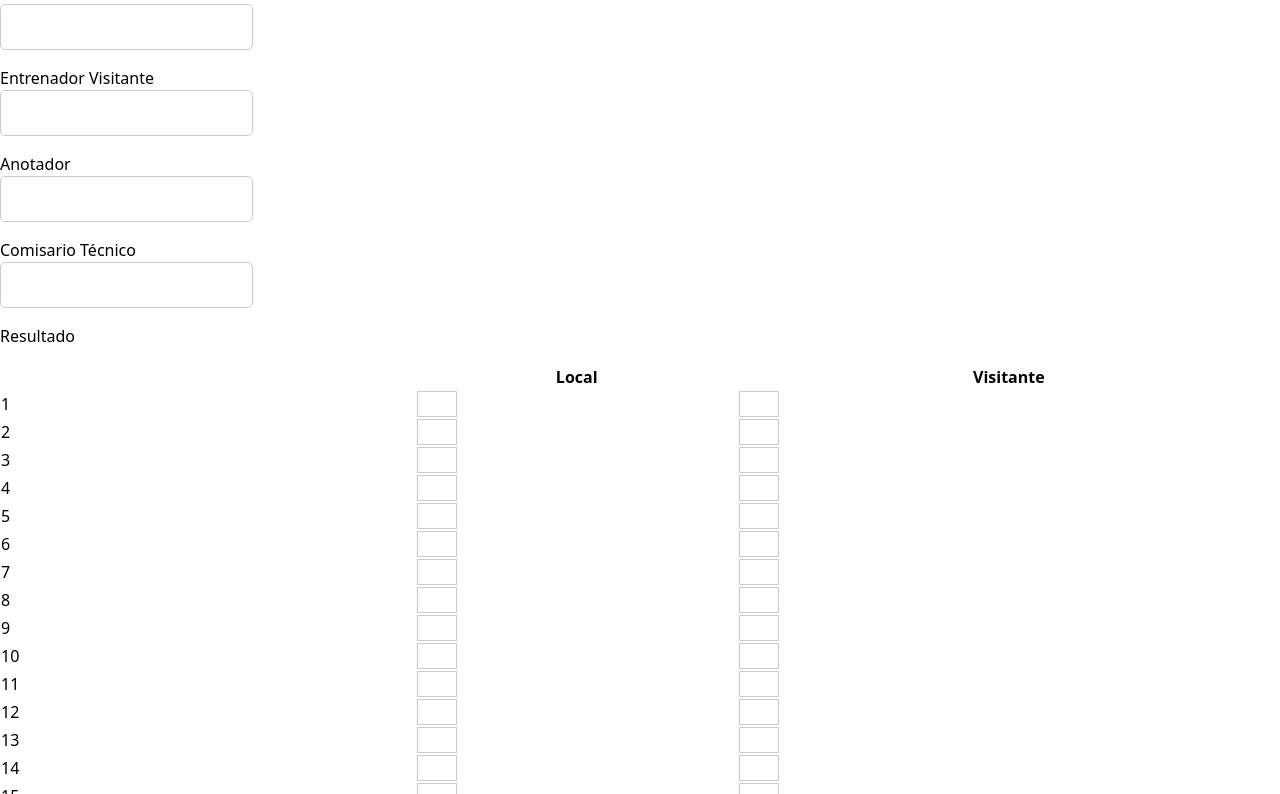
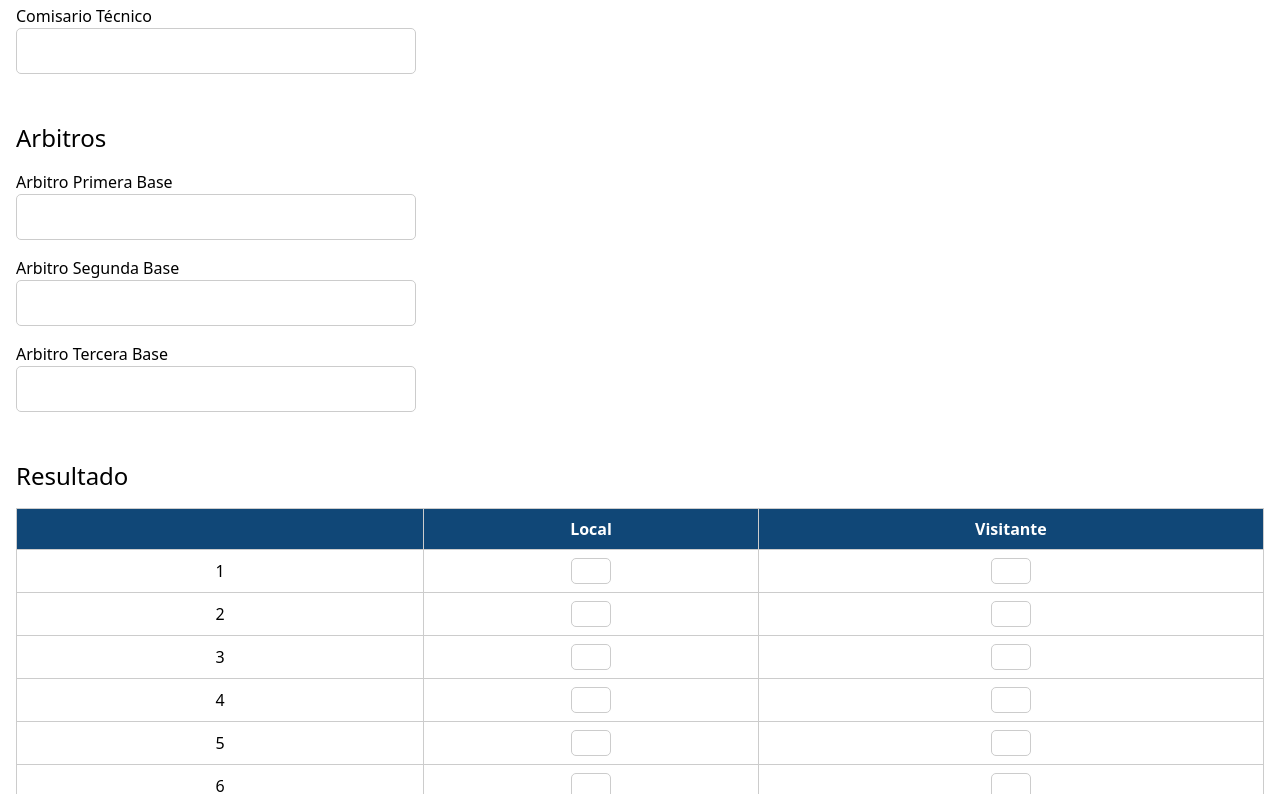
Before and after one commit to david5garcia/FBSCV-actadigital, a React (Vite) app: page /acta in a window 1280 px wide. Shown: the part 1386-2180 px from the top of the page. Built offline with nearby package versions, Linux system fonts and the light colour scheme.

Commit message:
improve style page

```diff
--- a/src/App.tsx
+++ b/src/App.tsx
@@ -6,7 +6,7 @@ function App() {
   return (
     <>
       <Navbar />
-      <ActaForm />;
+      <ActaForm />
     </>
   );
 }
--- a/src/components/ActaForm.tsx
+++ b/src/components/ActaForm.tsx
@@ -150,11 +150,12 @@ const ActaForm: React.FC = () => {
   };
 
   return (
+    <div className="mx-auto px-4 container">
       <form
         className={`flex flex-col gap-4 ${styles.formActa}`}
         onSubmit={handleSubmit}
       >
-      <h1>Acta</h1>
+        <h1 className="text-[32px]">Acta</h1>
         <label>
           Competición
           <input
@@ -260,33 +261,6 @@ const ActaForm: React.FC = () => {
           />
         </label>
         <label>
-        Arbitro Primera Base
-        <input
-          type="text"
-          name="arbitroPrimeraBase"
-          value={acta.arbitroPrimeraBase.value}
-          onChange={handleInputChange}
-        />
-      </label>
-      <label>
-        Arbitro Segunda Base
-        <input
-          type="text"
-          name="arbitroSegundaBase"
-          value={acta.arbitroSegundaBase.value}
-          onChange={handleInputChange}
-        />
-      </label>
-      <label>
-        Arbitro Tercera Base
-        <input
-          type="text"
-          name="arbitroTerceraBase"
-          value={acta.arbitroTerceraBase.value}
-          onChange={handleInputChange}
-        />
-      </label>
-      <label>
           Entrenador Local
           <input
             type="text"
@@ -322,7 +296,39 @@ const ActaForm: React.FC = () => {
             onChange={handleInputChange}
           />
         </label>
-      <h1>Resultado</h1>
+
+        <h2 className="text-2xl mt-8">Arbitros</h2>
+
+        <label>
+          Arbitro Primera Base
+          <input
+            type="text"
+            name="arbitroPrimeraBase"
+            value={acta.arbitroPrimeraBase.value}
+            onChange={handleInputChange}
+          />
+        </label>
+
+        <label>
+          Arbitro Segunda Base
+          <input
+            type="text"
+            name="arbitroSegundaBase"
+            value={acta.arbitroSegundaBase.value}
+            onChange={handleInputChange}
+          />
+        </label>
+        <label>
+          Arbitro Tercera Base
+          <input
+            type="text"
+            name="arbitroTerceraBase"
+            value={acta.arbitroTerceraBase.value}
+            onChange={handleInputChange}
+          />
+        </label>
+
+        <h2 className="text-2xl mt-8">Resultado</h2>
         <TablaResultado acta={acta} setActa={setActa} />
 
         <label>
@@ -356,7 +362,7 @@ const ActaForm: React.FC = () => {
           />
         </label>
 
-      <h1>Firmas</h1>
+        <h2 className="text-2xl mt-8">Firmas</h2>
         <div id="firmaEntrenadorLocal">
           <h2>Entrenador Local</h2>
           <Firma />
@@ -371,12 +377,13 @@ const ActaForm: React.FC = () => {
         </div>
 
         <button
-        className=" bg-slate-300 w-[50%] rounded-lg shadow-lg py-3 "
+          className=" bg-[#104777] w-[50%] rounded-lg shadow-lg py-3 my-6 text-white center text-lg"
           type="submit"
         >
           Guardar Acta
         </button>
       </form>
+    </div>
   );
 };
 
--- a/src/components/TablaResultado.tsx
+++ b/src/components/TablaResultado.tsx
@@ -1,3 +1,5 @@
+import styles from "./css/TablaResultado.module.scss";
+
 const TablaResultado = ({
   acta,
   setActa
@@ -64,7 +66,7 @@ const TablaResultado = ({
     };
 
   return (
-    <table>
+    <table className={styles.table}>
       <thead>
         <tr>
           <th></th>
--- a/src/components/css/ActaForm.module.scss
+++ b/src/components/css/ActaForm.module.scss
@@ -4,6 +4,7 @@
     border-radius: 5px;
     border: 1px solid #ccc;
     padding: 10px;
+    width: min(90%, 400px);
   }
 
   tbody input {
@@ -24,3 +25,8 @@
 .error {
   color: red;
 }
+
+.formContainer {
+  display: flex;
+  flex-direction: column;
+}
--- a/src/components/css/Firma.module.scss
+++ b/src/components/css/Firma.module.scss
@@ -1,5 +1,6 @@
 .sigCanvas {
-  border: 1px solid #2c2a2a;
+  border: 1px solid #d2cfcf;
+  border-radius: 6px;
   width: min(90%, 400px);
     height: 200px;
 }
--- a/src/components/css/TablaResultado.module.scss
+++ b/src/components/css/TablaResultado.module.scss
@@ -1,18 +1,20 @@
-.inverted-table {
-  transform: rotate(-90deg);
-  transform-origin: top left;
-  white-space: nowrap;
+.table {
+  border-collapse: collapse;
+  width: 100%;
 }
 
-.inverted-table th,
-.inverted-table td {
-  transform: rotate(90deg);
-  padding: 5px; /* Adjust padding as needed */
-  text-align: left; /* Adjust text alignment as needed */
+.table th,
+.table td {
+  border: 1px solid #ccc;
+  padding: 8px;
+  text-align: center;
+  input {
+    border-radius: 5px;
+    text-align: center;
+  }
 }
 
-/* Adjustments for the rotated table headers */
-.inverted-table th {
-  height: 150px; /* Set the height of the rotated header */
-  white-space: nowrap;
+.table th {
+  background-color: #104777;
+  color: white;
 }
```
Lines whose indentation alone changed are shown as unchanged.
